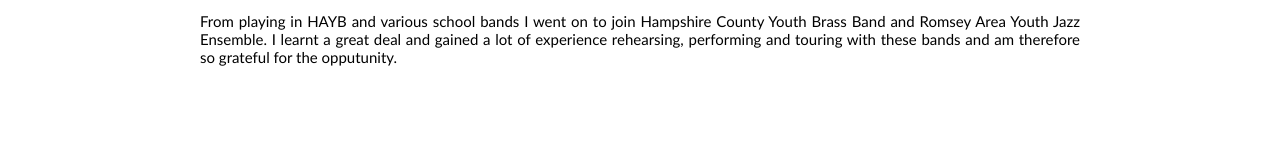
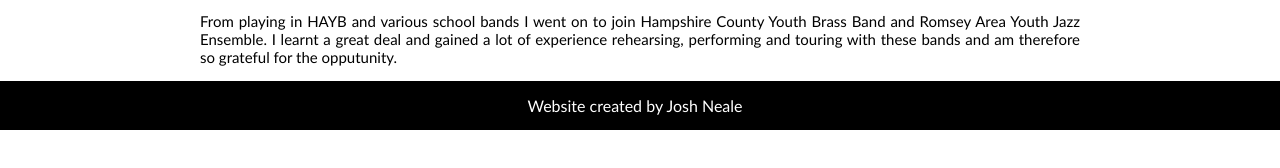
Before and after one commit to joshneale/joshneale.github.io, a plain HTML site: page about.html in a window 1280 px wide. Shown: the part 202-370 px from the top of the page. Drawn offline with Linux system fonts and the light colour scheme.

Commit message:
index.html

```diff
--- a/about.html
+++ b/about.html
@@ -33,4 +33,12 @@ Hampshire County Youth Brass Band and Romsey Area Youth Jazz Ensemble. I learnt
 a lot of experience rehearsing, performing and touring with these bands and am therefore so
 grateful for the opputunity.</p>
 
+<footer>
+  <nav>
+    <ul>
+      <li>Website created by Josh Neale</li>
+    </ul>
+  </nav>
+</footer>
+
 </body>
```
Also changed, not shown: contact.html (+8 -0 lines), drums.html (+8 -0 lines), index.html (+1 -1 lines), music.html (+8 -0 lines).
